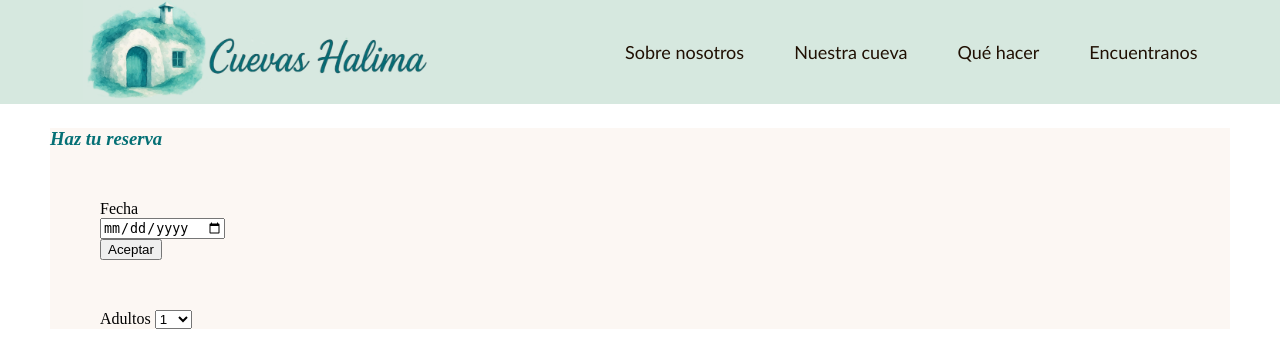
After one commit to Ivan9556/cuevasHalima, a Flask app: page /reserva in a window 1280 px wide. The commit adds this page. Shown: the top 356 px of the page. Run offline with Flask 3, Linux system fonts and the light colour scheme.

Commit message:
formulario reservas

```diff
--- a/app/route.py
+++ b/app/route.py
@@ -42,6 +42,10 @@ def queHacer():
 def encuentranos():
     return render_template('encuentranos.html')
 
+@main.route('/reserva')
+def reserva():
+    return render_template('reserva.html')
+
 @main.route('/encuentranos', methods=['POST'])
 def enviar_mensaje():
     nombre = request.form.get('nombre')
--- a/app/static/css/style.css
+++ b/app/static/css/style.css
@@ -208,6 +208,13 @@ div {
 .toast.hide {
     opacity: 0;
 }
+
+/*Formulario reservas*/
+.reserva{
+    margin-top: 10%;
+    background-color: #fcf7f3;
+}
+
 /*Pie de pagina*/
 
 .contacto {
--- /dev/null
+++ b/app/templates/reserva.html
@@ -0,0 +1,26 @@
+{% extends "base.html" %}
+
+{% block title %}Reservas{% endblock %}
+
+{% block content %}
+
+<div class="reserva">
+    <h3>Haz tu reserva</h3>
+    <div class="calendario">
+    <form action="reservar" method="POST">
+        <label for="fecha">Fecha</label><br>
+        <input type="date" id="fecha" name="fecha" required><br>
+        <button type="submit">Aceptar</button>
+    </form>
+    </div>
+    <div class="adultos">
+        <label for="adultos">Adultos</label>
+        <select name="adultos" id="adultos">
+            {% for i in range (1,11) %}
+                <option value="{{i}}">{{i}}</option>
+            {% endfor %}
+        </select>
+    </div>
+</div>
+
+{% endblock %}
```
